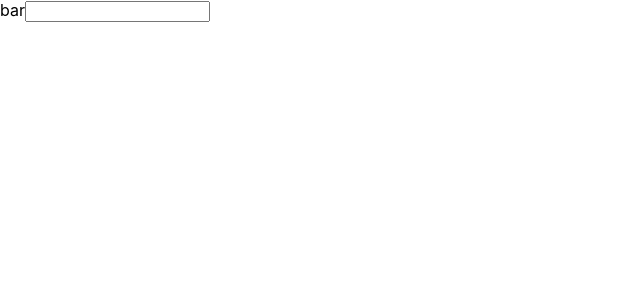
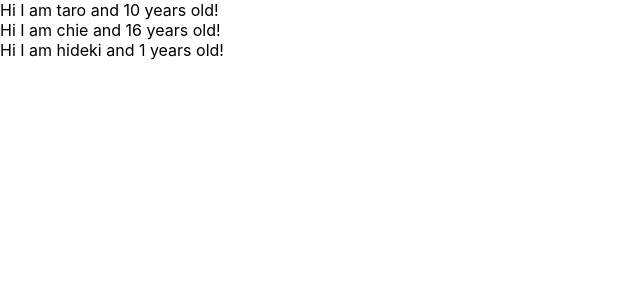
Before and after one commit to naoya-takahashi/udemy-react-redux-crud-application, a React (Create React App) app: page / in a window 1280 px wide. Shown: the top 300 px of the page, without its empty margins (0-640 px from the left). Built offline with nearby package versions, Linux system fonts and the light colour scheme.

Commit message:
propsの作成

```diff
--- a/src/App.js
+++ b/src/App.js
@@ -1,26 +1,28 @@
-import React, { Component } from 'react';
+import React from 'react';
 
-/* 関数(function)コンポーネント */
-// function App() {
 const App = () =>{
+  const profiles = [
+    {name: 'taro', age: 10},
+    {name: 'chie', age: 16},
+    {name: 'hideki'},
+]
   return (
     <React.Fragment>
-      <label htmlFor='bar'>bar</label>
-      <input type='text' onClick={() => {console.log('im am clicked')}}></input>
+      {
+        profiles.map((profile, index) => {
+          return <User name={profile.name} age={profile.age} key={index} />
+        })
+      }
     </React.Fragment>
   );
 }
 
-// /* クラス(class)コンポーネント */
-// class App extends Component {
-//   render() {
-//     return (
-//       <React.Fragment>
-//         <label htmlFor='bar'>bar</label>
-//         <input type='text' onClick={() => {console.log('im am clicked')}}></input>
-//       </React.Fragment>
-//     )
-//   }
-// }
+const User = (props) => {
+return <div>Hi I am {props.name} and {props.age} years old!</div>
+}
+
+User.defaultProps = {
+  age: 1
+}
 
 export default App;
```
